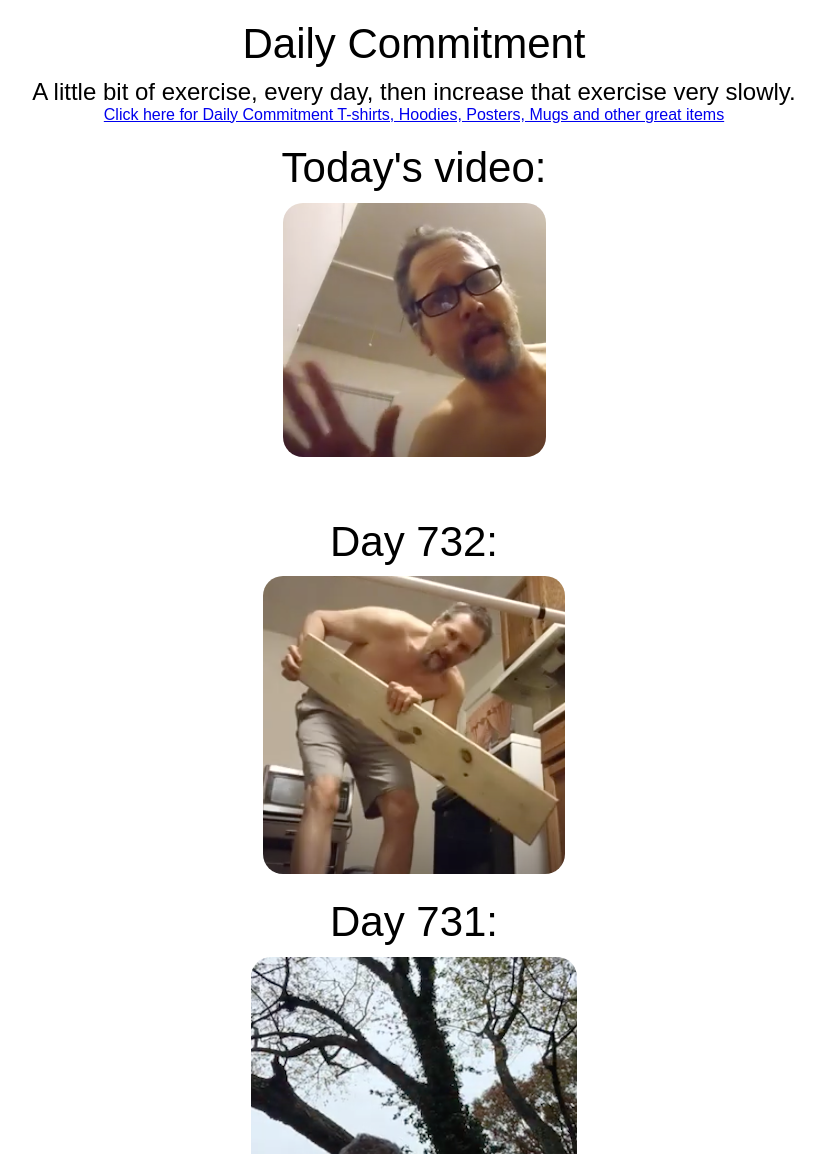
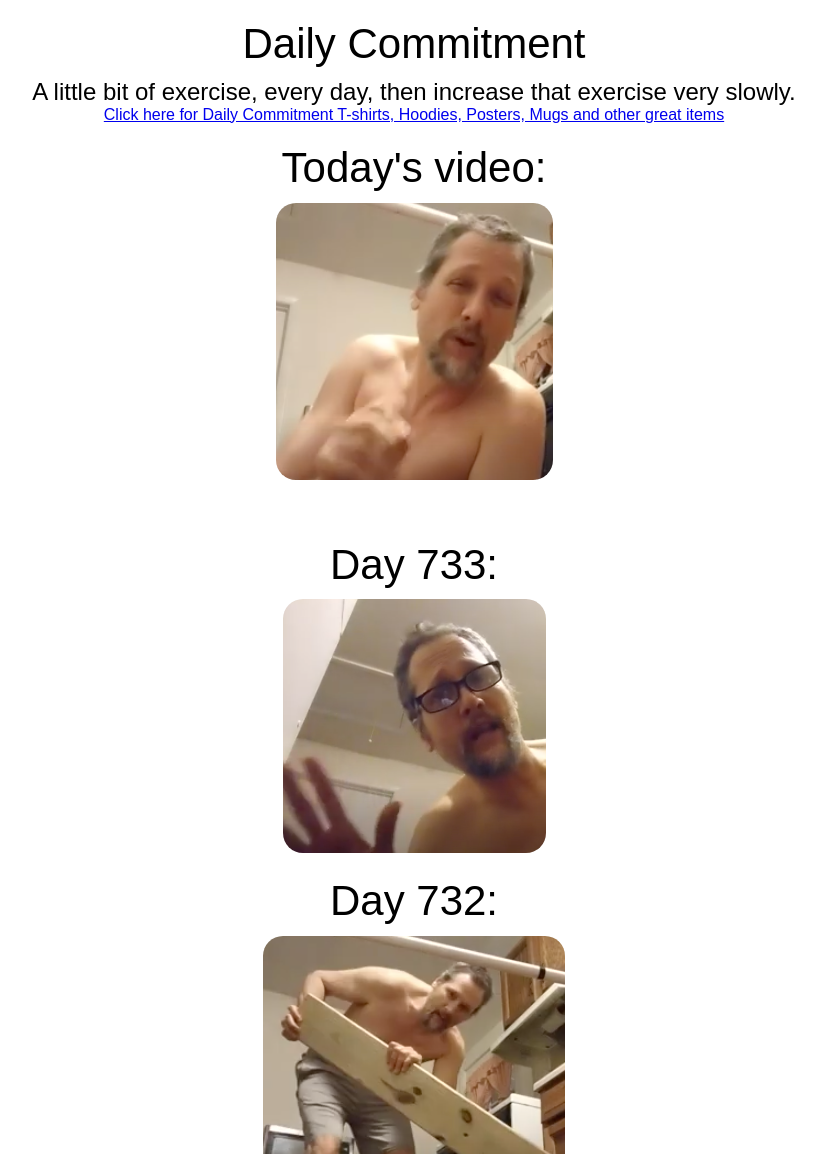
Before and after one commit to farstrider777/daily_commitment, a plain HTML site: page index.html in a window 1280 px wide. Shown: the top 1154 px of the page, without its empty margins (226-1051 px from the left). Drawn offline with Linux system fonts and the light colour scheme.

Commit message:
next day's vid

```diff
--- a/index.html
+++ b/index.html
@@ -17,7 +17,7 @@
 
   <div class="title">Today's video:</div>
   <div class="video-holder">
-    <a href="https://www.youtube.com/watch?v=Oj6rhE3BH0E"> <img src="video_thumbnails/day_733.png"> </a>
+    <a href="https://www.youtube.com/watch?v=ZrC87jcL8W0"> <img src="video_thumbnails/day_734.png"> </a>
   </div>
 
 
@@ -25,6 +25,11 @@
 
 
     <br>
+
+    <div class="title">Day 733:</div>
+    <div class="video-holder">
+      <a href="https://www.youtube.com/watch?v=Oj6rhE3BH0E"> <img src="video_thumbnails/day_733.png"> </a>
+    </div>
 
     <div class="title">Day 732:</div>
     <div class="video-holder">
```
Also changed, not shown: video_thumbnails/day_734.png (added).
